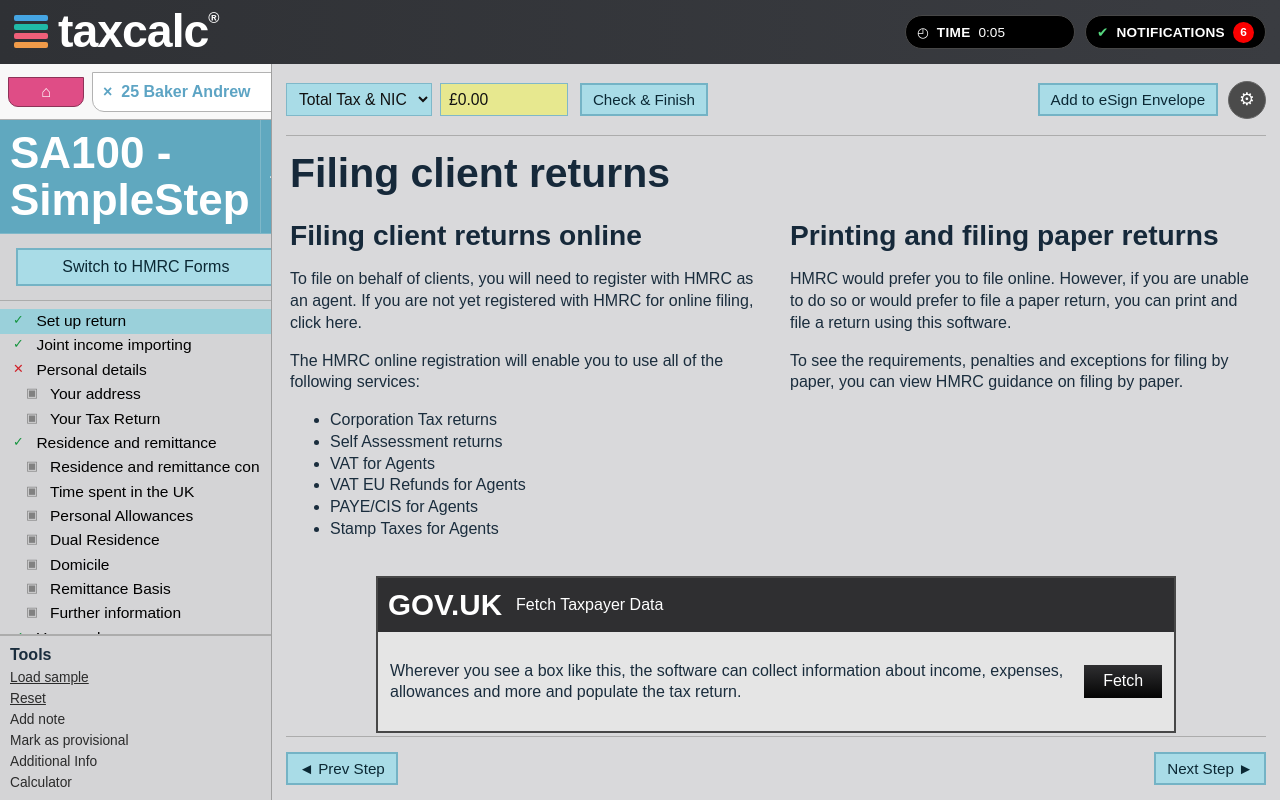
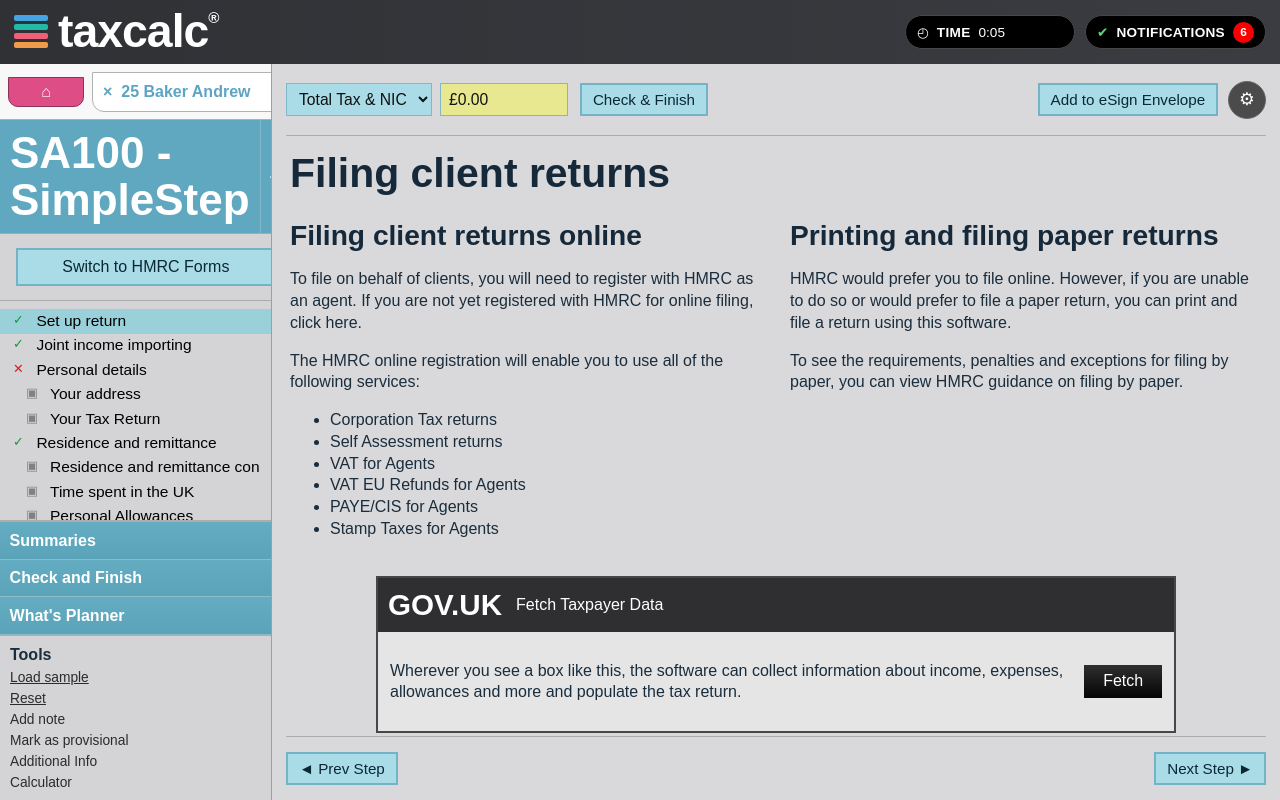
Before and after one commit to Ashh222/temptaxproject, a website: page public/index.html in a window 1280 px wide. Drawn offline with Linux system fonts and the light colour scheme.

Commit message:
Add fixed sidebar action panels and refine nav rail

```diff
--- a/public/index.html
+++ b/public/index.html
@@ -198,6 +198,12 @@
               <span>File online and submit</span>
             </button>
           </nav>
+
+          <section class="tc-sidebar-panels" aria-label="Sidebar actions">
+            <button type="button">Summaries <span>▸</span></button>
+            <button type="button">Check and Finish <span>▸</span></button>
+            <button type="button">What's Planner <span>▸</span></button>
+          </section>
 
           <section class="tc-tools">
             <h3>Tools</h3>
--- a/public/styles.css
+++ b/public/styles.css
@@ -141,7 +141,7 @@
   background: var(--panel);
   border-right: 1px solid #9f9f9f;
   display: grid;
-  grid-template-rows: auto auto auto minmax(0, 1fr) auto;
+  grid-template-rows: auto auto auto minmax(0, 1fr) auto auto;
   min-height: 0;
   overflow: hidden;
   min-width: 0;
@@ -228,6 +228,19 @@
   min-height: 0;
 }
 
+.tc-tree::-webkit-scrollbar {
+  width: 10px;
+}
+
+.tc-tree::-webkit-scrollbar-thumb {
+  background: #6a6a6a;
+  border-radius: 8px;
+}
+
+.tc-tree::-webkit-scrollbar-track {
+  background: #ccccce;
+}
+
 .tc-tree-item {
   width: 100%;
   border: 0;
@@ -264,6 +277,30 @@
 .state.done { color: #15943f; }
 .state.warning { color: #d01f27; }
 .state.neutral { color: #818181; }
+
+.tc-sidebar-panels {
+  border-top: 1px solid #8eb9c6;
+}
+
+.tc-sidebar-panels button {
+  width: 100%;
+  border: 0;
+  border-bottom: 1px solid #8eb9c6;
+  background: linear-gradient(#63acc1, #5aa3b9);
+  color: #fff;
+  font-size: 1rem;
+  font-weight: 700;
+  text-align: left;
+  padding: 0.55rem 0.6rem;
+  cursor: pointer;
+  display: flex;
+  align-items: center;
+  justify-content: space-between;
+}
+
+.tc-sidebar-panels button span {
+  opacity: 0.95;
+}
 
 .tc-tools {
   border-top: 1px solid var(--line);
@@ -724,6 +761,10 @@
     min-height: unset;
   }
 
+  .tc-sidebar-panels {
+    display: none;
+  }
+
   .tc-app.sidebar-open .tc-sidebar {
     transform: translateX(0);
   }
```
